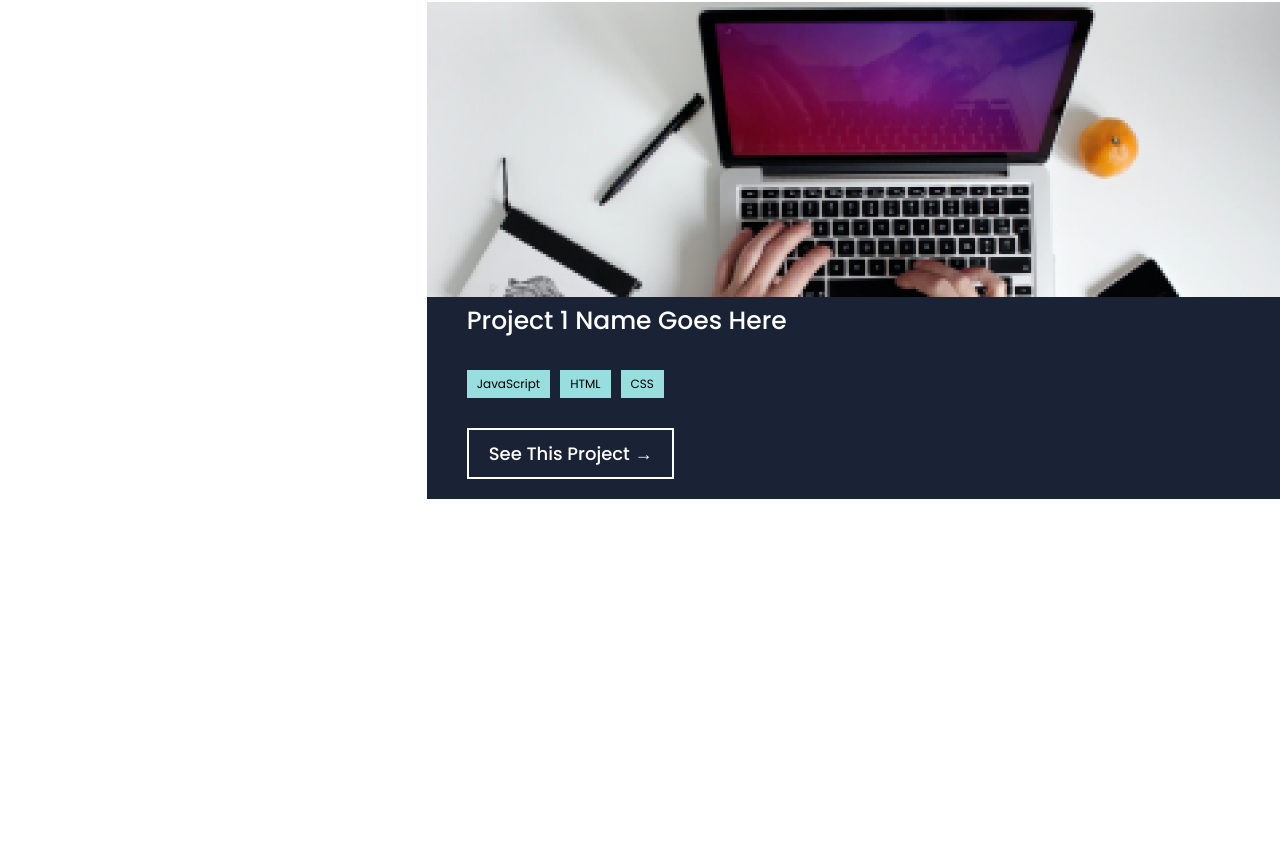
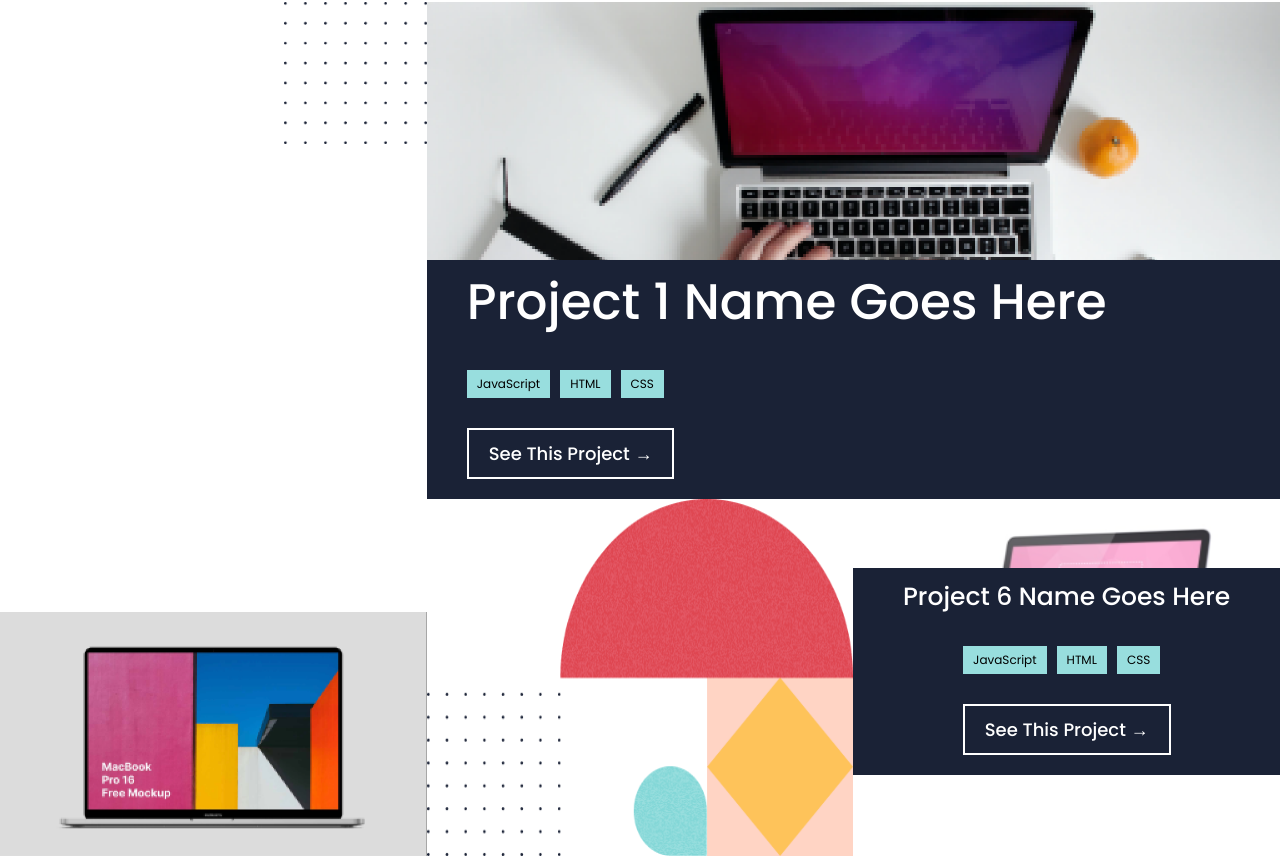
Before and after one commit to emyrue/my_portfolio, a React (Create React App) app: page / in a window 1280 px wide. Shown: the part 877-1733 px from the top of the page. Before the commit the page ends 1376 px from the top, so only its background shows below. Built offline with nearby package versions, Linux system fonts and the light colour scheme; a web font is replaced by a local one.

Commit message:
Projects 1, 2, and 6 placed in the grid

```diff
--- a/src/pages/Projects.js
+++ b/src/pages/Projects.js
@@ -82,10 +82,10 @@ function Projects() {
           </div>
         );
       })}
-      <img className="project-geometry" alt="dots" src={dots} />
+      <img className="project-geometry project-dots" alt="dots" src={dots} />
       <img className="project-geometry" alt="diamond" src={diamond} />
-      <img className="project-geometry" alt="semicircle" src={semicircle} />
-      <img className="project-geometry" alt="shapes" src={shapes} />
+      <img className="project-geometry project-semicircle" alt="semicircle" src={semicircle} />
+      <img className="project-geometry project-shapes" alt="shapes" src={shapes} />
       <img className="project-geometry" alt="twosquares" src={twosquares} />
       <img className="project-geometry" alt="yellowtear" src={yellowtear} />
     </section>
--- a/src/style/projects.css
+++ b/src/style/projects.css
@@ -77,8 +77,24 @@
     display: none;
   }
 
+  .project-one,
+  .project-six {
+    display: grid;
+  }
+
+  .project-two,
+  .project-dots,
+  .project-semicircle {
+    display: block;
+  }
+
+  .project-dots {
+    grid-column: 5/7;
+    grid-row: 1/3;
+    width: 100%;
+  }
+
   .project-one {
-    display: grid;
     grid-template-columns: repeat(12, 1fr);
     grid-column: 7/19;
     grid-row: 1/8;
@@ -94,4 +110,49 @@
     grid-column: 1/13;
     grid-row: 4/8;
   }
+
+  .project-title-one {
+    font-size: 50px;
+  }
+
+  .project-two {
+    grid-column: 1/7;
+    grid-row: 10/13;
+  }
+
+  .project-info-two {
+    display: none;
+  }
+
+  .project-semicircle {
+    grid-column: 7/13;
+    grid-row: 8/13;
+    width: 100%;
+    height: 100%;
+  }
+
+  .project-six {
+    grid-row: 8/12;
+    grid-column: 13/19;
+    grid-template-columns: repeat(6, 1fr);
+    grid-template-rows: repeat(4, 1fr);
+  }
+
+  .project-info-six {
+    grid-column: 1/7;
+    grid-row: 2/5;
+    display: flex;
+    flex-direction: column;
+    align-items: center;
+    padding: 10px 0 20px;
+  }
+
+  .project-image-six {
+    grid-column: 1/7;
+    grid-row: 1/5;
+  }
+
+  .project-title-six {
+    font-size: 25px;
+  }
 }
```
